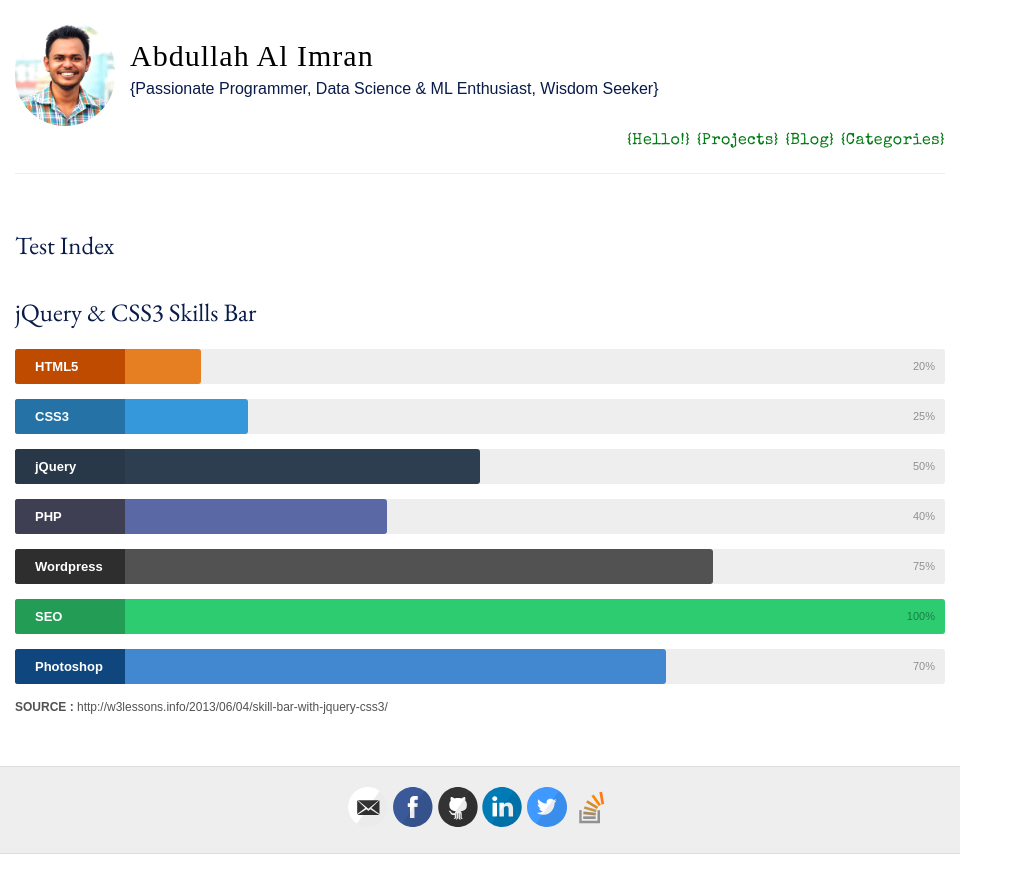
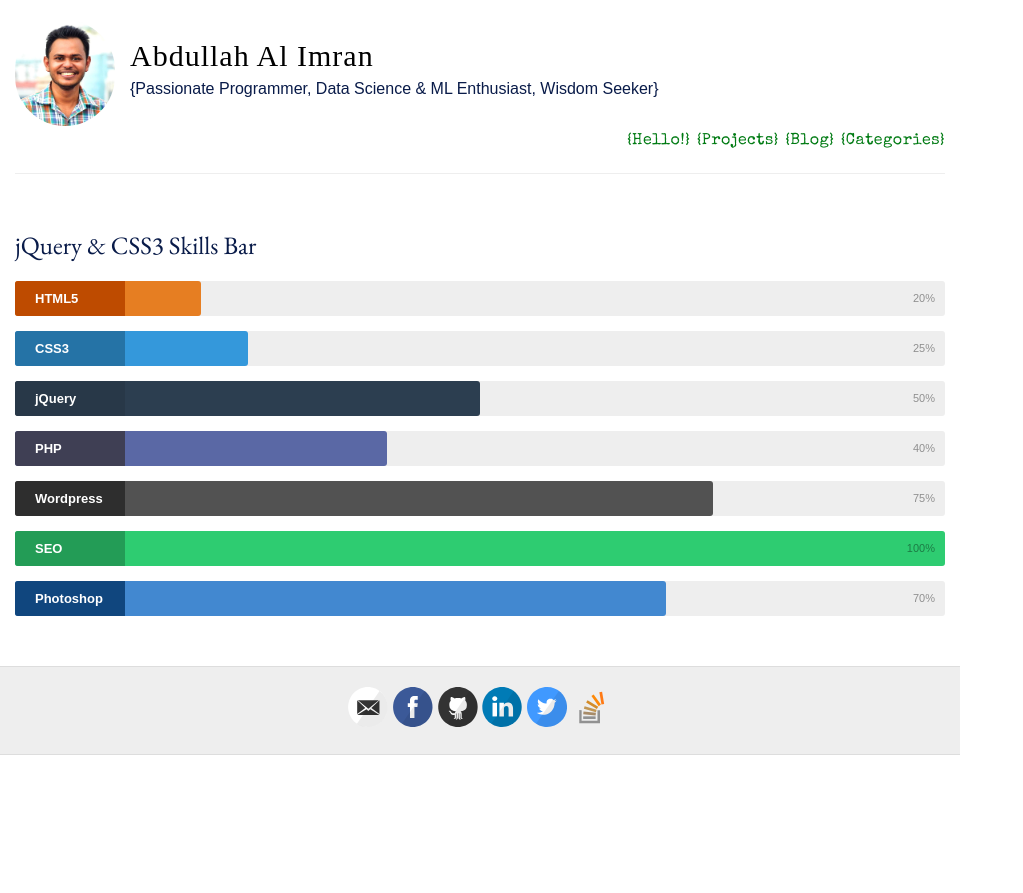
Before and after one commit to abdalimran/abdalimran.github.io, a Jekyll site: the page built from testindex.html, in a window 1280 px wide. Shown: the top 893 px of the page, without its empty margins (0-1023 px from the left). Built offline with Jekyll 4.4.1, drawn with Linux system fonts in a browser that asks for light colours; nearby versions of some CDN libraries; some web fonts are replaced.

Commit message:
Update testindex.html

```diff
--- a/testindex.html
+++ b/testindex.html
@@ -11,10 +11,9 @@
   <meta charset="UTF-8">
   <title>Animated Skills Bar jQuery & CSS3</title>
 
-
-
-      <link rel="stylesheet" href="css/style.css">
-
+  <link rel="stylesheet" type="text/css" href="{{ site.baseurl }}/css/style.css">
+  <script src='http://cdnjs.cloudflare.com/ajax/libs/jquery/2.1.3/jquery.min.js'></script>
+  <script src="{{ site.baseurl }}/js/index.js"></script>
 
 </head>
 
@@ -62,17 +61,7 @@
 	<div class="skillbar-title" style="background: #124e8c;"><span>Photoshop</span></div>
 	<div class="skillbar-bar" style="background: #4288d0;"></div>
 	<div class="skill-bar-percent">70%</div>
-</div> <!-- End Skill Bar -->
-
-<p><strong>SOURCE :</strong> http://w3lessons.info/2013/06/04/skill-bar-with-jquery-css3/</p>
-  <script src='http://cdnjs.cloudflare.com/ajax/libs/jquery/2.1.3/jquery.min.js'></script>
-
-
-
-    <script  src="js/index.js"></script>
-
-
-
+</div>
 
 </body>
 
```
Also changed, not shown: other parts of testindex.html (+1 -1 lines).
